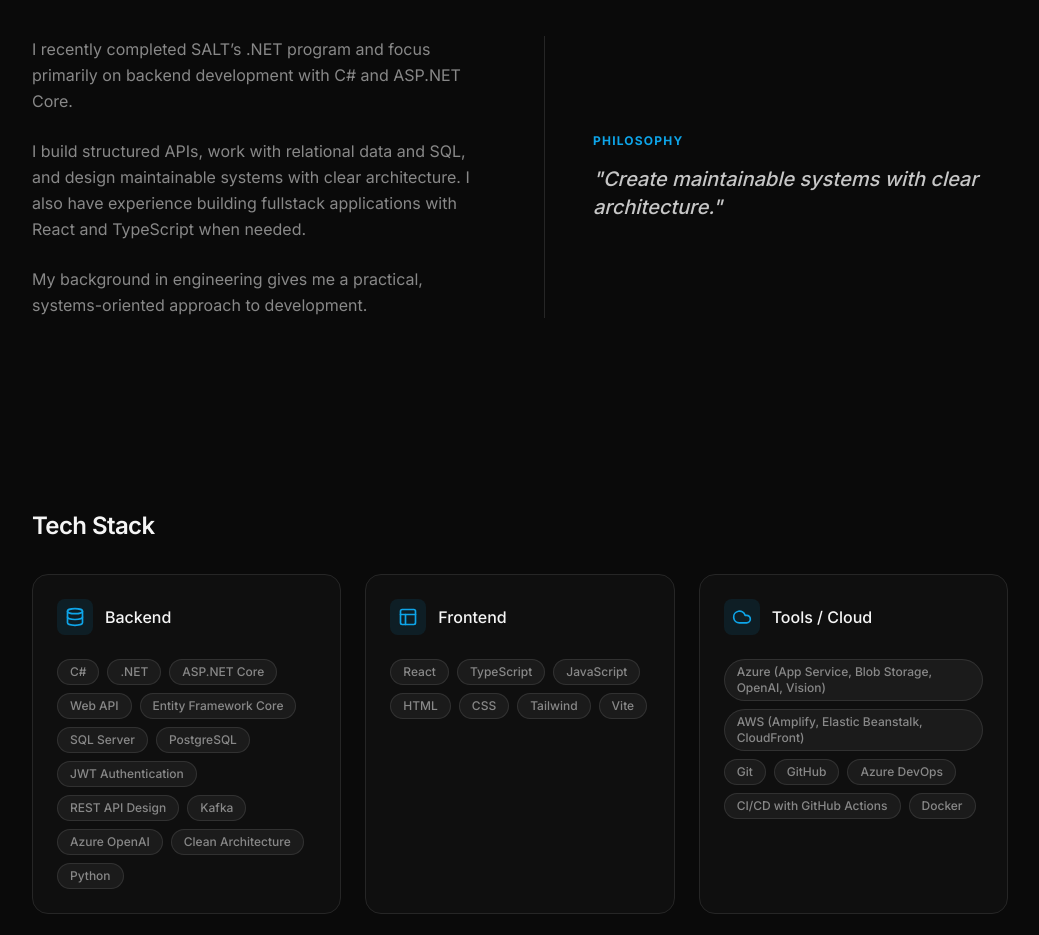
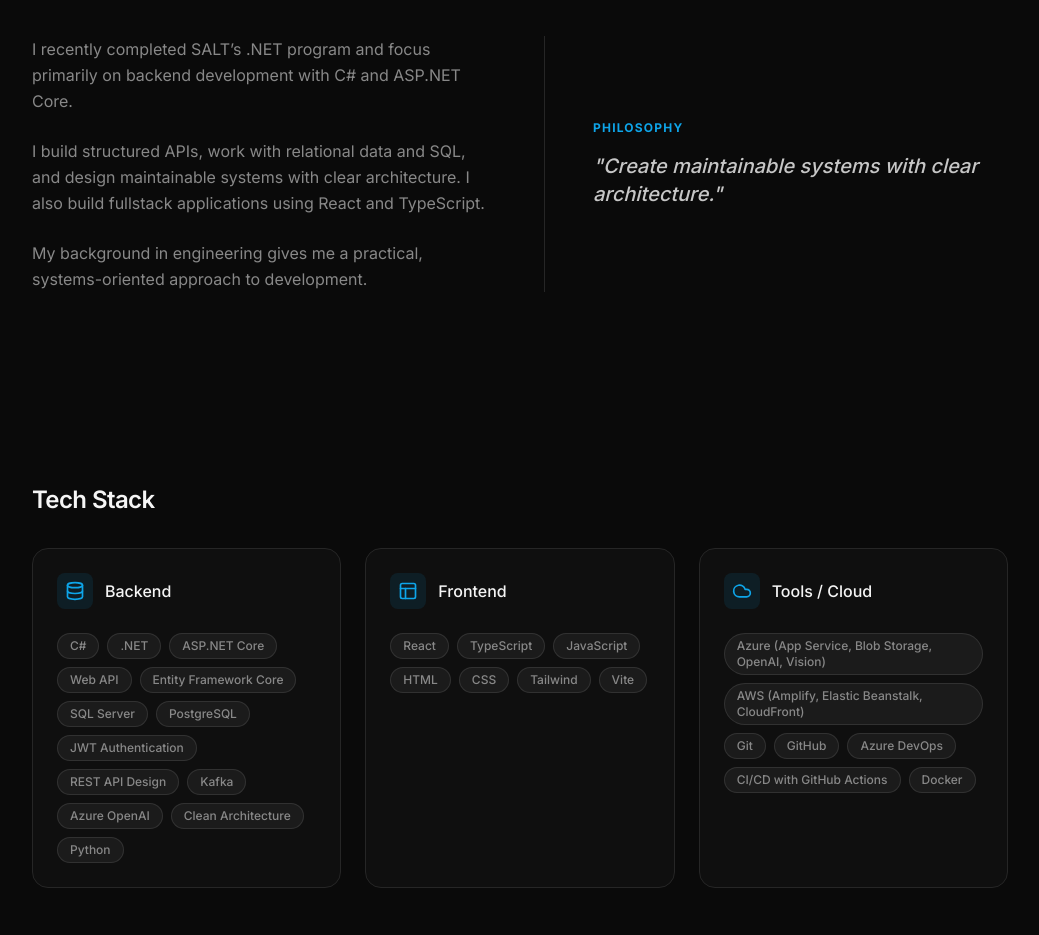
Before and after one commit to johanjaners/johan-portfolio, a React (Vite) app: page / in a window 1280 px wide. Shown: the part 860-1795 px from the top of the page, without its empty margins (120-1159 px from the left). Built offline with nearby package versions, Linux system fonts and the light colour scheme.

Commit message:
feat: refine wording in App component to enhance clarity on fullstack development experience

```diff
--- a/src/App.tsx
+++ b/src/App.tsx
@@ -289,7 +289,7 @@ export default function App() {
                 I recently completed SALT’s .NET program and focus primarily on backend development with C# and ASP.NET Core.
               </p>
               <p>
-                I build structured APIs, work with relational data and SQL, and design maintainable systems with clear architecture. I also have experience building fullstack applications with React and TypeScript when needed.
+                I build structured APIs, work with relational data and SQL, and design maintainable systems with clear architecture. I also build fullstack applications using React and TypeScript.
               </p>
               <p>
                 My background in engineering gives me a practical, systems-oriented approach to development.
```
